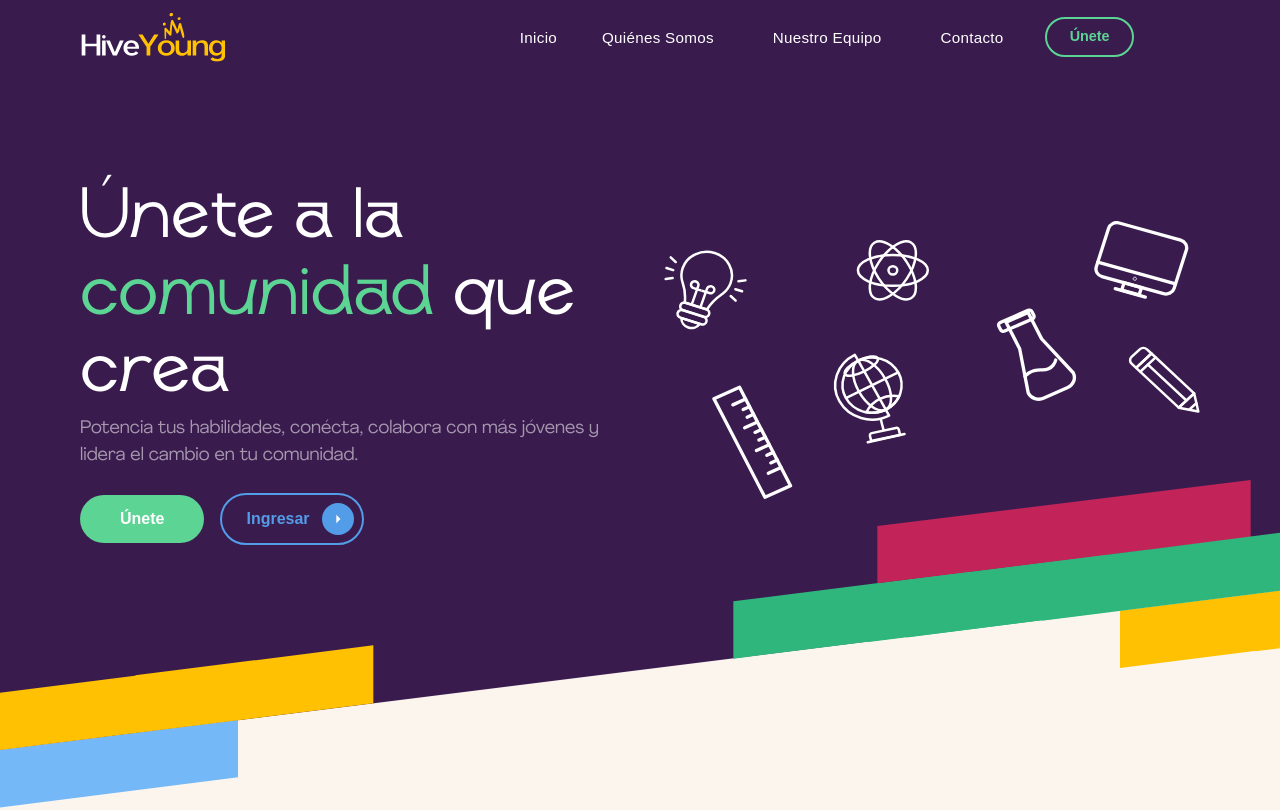
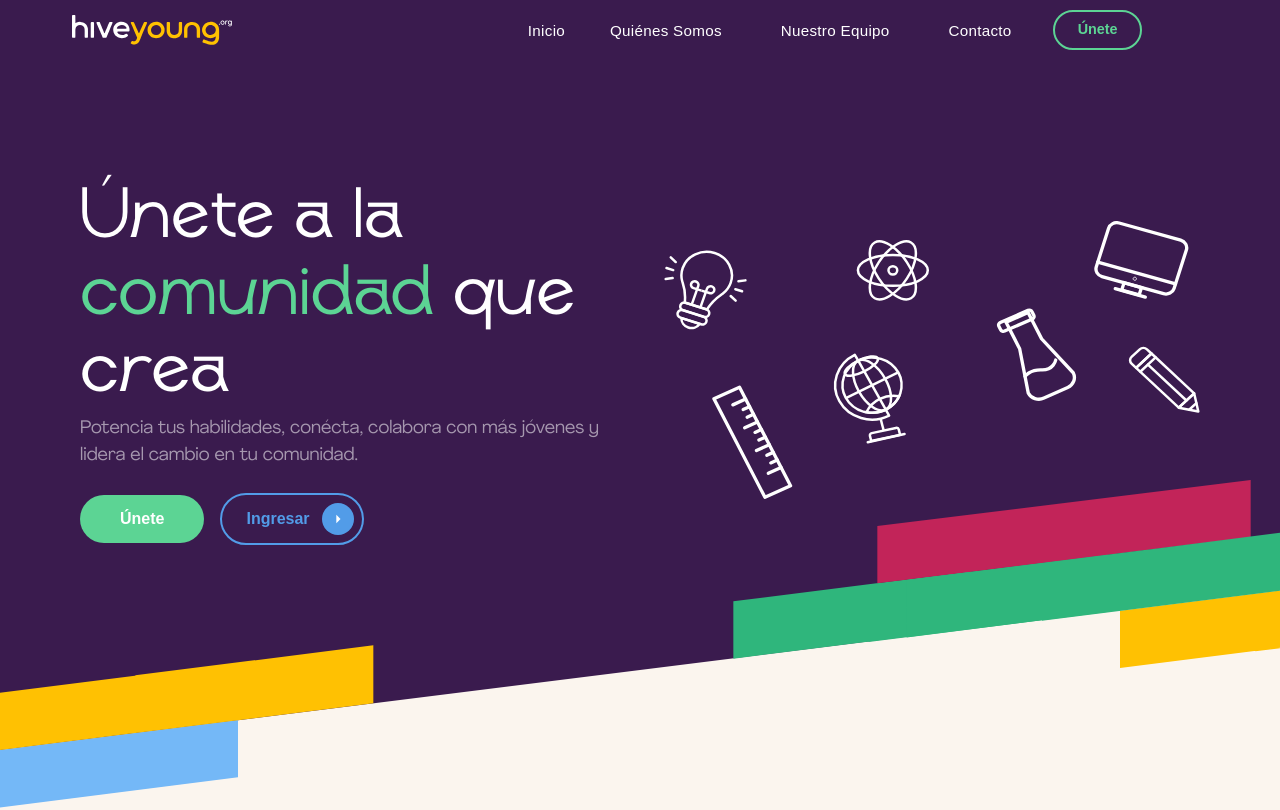
Before and after one commit to MrKat303/Hiveyoung-Website, a Next.js app: page / in a window 1280 px wide. Shown: the top 810 px of the page. Built offline with nearby package versions, Linux system fonts and the light colour scheme; some icons are missing; a web font is replaced by a local one.

Commit message:
fix: team member visibility on mobile and navbar/footer logo alignment and resizing

```diff
--- a/components/Footer/Footer.css
+++ b/components/Footer/Footer.css
@@ -36,7 +36,7 @@
 }
 
 .footer__logo {
-    height: 42px;
+    height: 30px;
     width: auto;
     object-fit: contain;
 }
--- a/components/Footer/Footer.tsx
+++ b/components/Footer/Footer.tsx
@@ -19,8 +19,8 @@ export default function Footer() {
                             <Image
                                 src="/Logo.svg"
                                 alt="HiveYoung"
-                                width={200}
-                                height={60}
+                                width={90}
+                                height={30}
                                 className="footer__logo"
                                 draggable={false}
                             />
--- a/components/Navbar/Navbar.css
+++ b/components/Navbar/Navbar.css
@@ -2,7 +2,7 @@
 
 .navbar {
     background-color: #3a1b4e;
-    padding: 0.75rem 0;
+    padding: 0.5rem 0;
     position: fixed;
     top: 0;
     width: 100%;
@@ -36,9 +36,9 @@
 }
 
 .navbar-container {
-    max-width: 1920px;
+    max-width: 1200px;
     margin: 0 auto;
-    padding: 0 2%;
+    padding: 0 2rem;
     display: flex;
     justify-content: space-between;
     align-items: center;
@@ -55,7 +55,7 @@
 }
 
 .logo-image {
-    height: 45px;
+    height: 30px;
     width: auto;
     transition: transform 0.3s ease;
 }
@@ -554,7 +554,7 @@
     }
 
     .logo-image {
-        height: 45px;
+        height: 26px;
         width: auto;
     }
 
@@ -567,17 +567,17 @@
 /* --- AJUSTES TABLET Y DESKTOP --- */
 @media (min-width: 768px) {
     .navbar-container {
-        padding: 0 40px;
+        padding: 0 2rem;
     }
 
     .logo-image {
-        height: 50px;
+        height: 30px;
     }
 }
 
 @media (min-width: 1024px) {
     .navbar-container {
-        padding: 0 80px;
+        padding: 0 2rem;
     }
 
     .navbar-menu {
--- a/components/Navbar/Navbar.tsx
+++ b/components/Navbar/Navbar.tsx
@@ -128,8 +128,8 @@ function Navbar() {
                     <Image
                         src="/Logo.svg"
                         alt="HiveYoung | Principal articulador del ecosistema juvenil"
-                        width={150}
-                        height={50}
+                        width={90}
+                        height={30}
                         className="logo-image no-interaction"
                         draggable={false}
                         priority
```
Also changed, not shown: app/(site)/equipo/Equipo.css (+15 -2 lines), public/Logo.svg.
